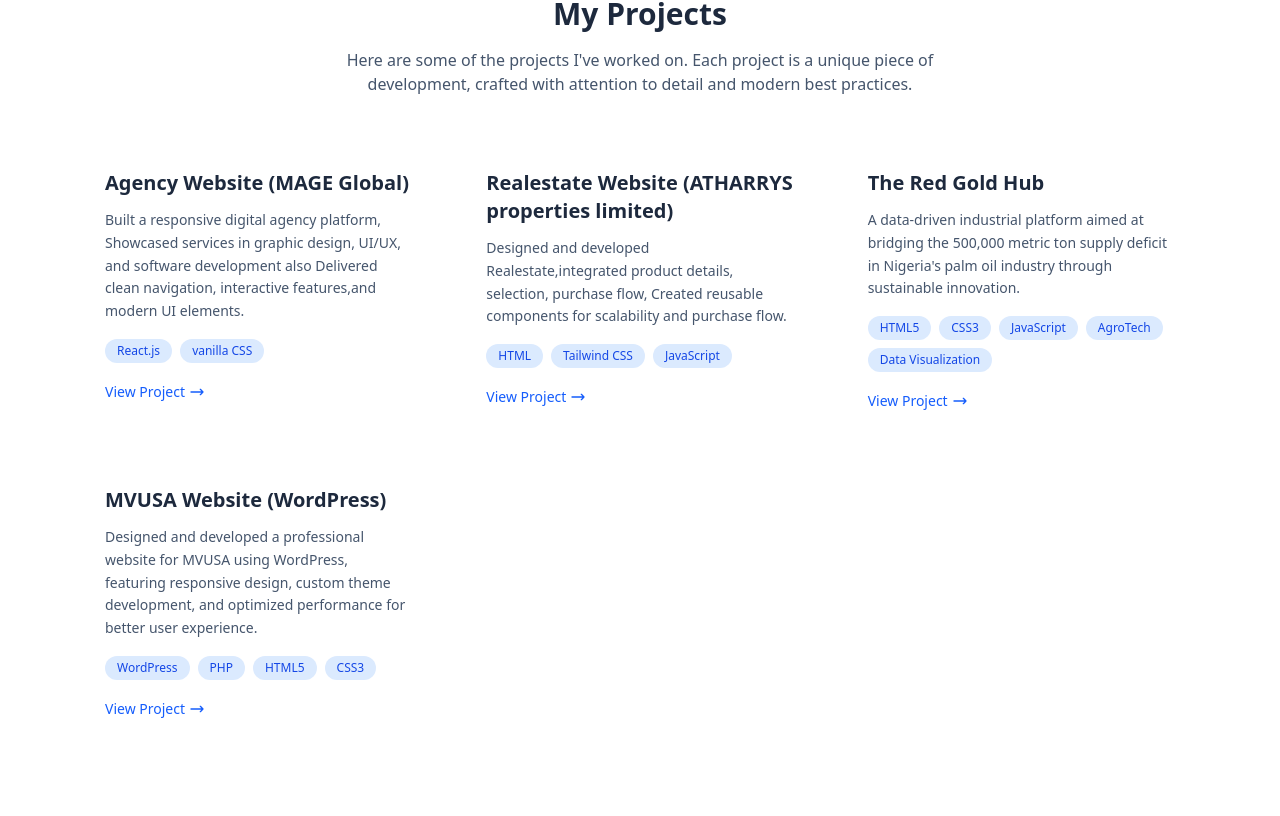
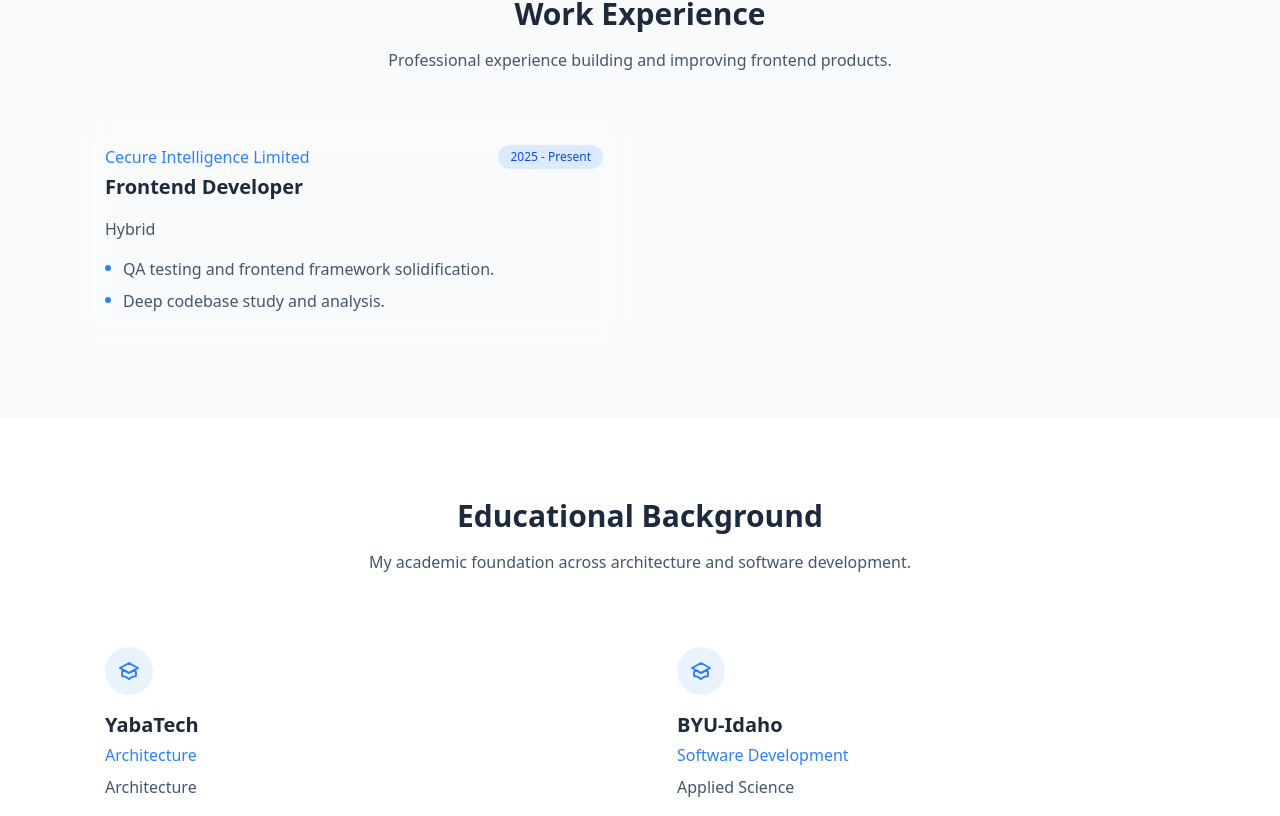
Before and after one commit to JoexSeven7/John_joshua_portfolio, a React app: page / in a window 1280 px wide. Shown: the part 1444-2260 px from the top of the page. Built offline with nearby package versions, Linux system fonts and the light colour scheme; the HTML template or start-up script is replaced by a standard one.

Commit message:
feat: add experience and education sections to portfolio

```diff
--- a/src/App.jsx
+++ b/src/App.jsx
@@ -1,6 +1,6 @@
 import { useState, useEffect } from 'react';
 import ProjectCard from './components/ProjectCard';
-import { projects, skills } from './data/projects';
+import { education, experience, projects, skills } from './data/projects';
 
 function App() {
   const [darkMode, setDarkMode] = useState(() => {
@@ -42,6 +42,8 @@
             <div className="hidden md:flex items-center space-x-8">
               <button onClick={() => scrollToSection('hero')} className="text-slate-600 dark:text-slate-300 hover:text-blue-500 transition-colors">Home</button>
               <button onClick={() => scrollToSection('about')} className="text-slate-600 dark:text-slate-300 hover:text-blue-500 transition-colors">About</button>
+              <button onClick={() => scrollToSection('experience')} className="text-slate-600 dark:text-slate-300 hover:text-blue-500 transition-colors">Experience</button>
+              <button onClick={() => scrollToSection('education')} className="text-slate-600 dark:text-slate-300 hover:text-blue-500 transition-colors">Education</button>
               <button onClick={() => scrollToSection('projects')} className="text-slate-600 dark:text-slate-300 hover:text-blue-500 transition-colors">Projects</button>
               <button onClick={() => scrollToSection('skills')} className="text-slate-600 dark:text-slate-300 hover:text-blue-500 transition-colors">Skills</button>
               <button onClick={() => scrollToSection('contact')} className="text-slate-600 dark:text-slate-300 hover:text-blue-500 transition-colors">Contact</button>
@@ -171,6 +173,68 @@
         </div>
       </section>
 
+      {/* Experience Section */}
+      <section id="experience" className="py-20 bg-slate-50 dark:bg-slate-800/50">
+        <div className="max-w-6xl mx-auto px-4">
+          <h2 className="text-3xl font-bold text-slate-800 dark:text-white text-center mb-4">Work Experience</h2>
+          <p className="text-slate-600 dark:text-slate-300 text-center mb-12 max-w-2xl mx-auto">
+            Professional experience building and improving frontend products.
+          </p>
+          <div className="grid md:grid-cols-2 gap-6">
+            {experience.map((job) => (
+              <div key={job.id} className="glass rounded-xl p-6 hover:scale-[1.02] transition-transform">
+                <div className="flex flex-col sm:flex-row sm:items-start sm:justify-between gap-3 mb-4">
+                  <div>
+                    <p className="text-blue-500 font-medium mb-1">{job.company}</p>
+                    <h3 className="text-xl font-bold text-slate-800 dark:text-white">{job.role}</h3>
+                  </div>
+                  <span className="px-3 py-1 text-xs font-medium rounded-full bg-blue-100 text-blue-700 dark:bg-blue-900/30 dark:text-blue-300 w-fit">
+                    {job.dates}
+                  </span>
+                </div>
+                <p className="text-slate-600 dark:text-slate-300 mb-4">{job.location}</p>
+                <ul className="space-y-2">
+                  {job.responsibilities.map((responsibility, index) => (
+                    <li key={index} className="flex gap-3 text-slate-600 dark:text-slate-300">
+                      <span className="mt-2 w-1.5 h-1.5 rounded-full bg-blue-500 flex-shrink-0"></span>
+                      <span>{responsibility}</span>
+                    </li>
+                  ))}
+                </ul>
+              </div>
+            ))}
+          </div>
+        </div>
+      </section>
+
+      {/* Education Section */}
+      <section id="education" className="py-20">
+        <div className="max-w-6xl mx-auto px-4">
+          <h2 className="text-3xl font-bold text-slate-800 dark:text-white text-center mb-4">Educational Background</h2>
+          <p className="text-slate-600 dark:text-slate-300 text-center mb-12 max-w-2xl mx-auto">
+            My academic foundation across architecture and software development.
+          </p>
+          <div className="grid sm:grid-cols-2 gap-6">
+            {education.map((item) => (
+              <div key={item.id} className="glass rounded-xl p-6 hover:scale-[1.02] transition-transform">
+                <div className="w-12 h-12 rounded-full bg-blue-500/10 flex items-center justify-center mb-4">
+                  <svg className="w-6 h-6 text-blue-500" fill="none" stroke="currentColor" viewBox="0 0 24 24">
+                    <path strokeLinecap="round" strokeLinejoin="round" strokeWidth={2} d="M12 14l9-5-9-5-9 5 9 5z" />
+                    <path strokeLinecap="round" strokeLinejoin="round" strokeWidth={2} d="M12 14l6.16-3.422a12.083 12.083 0 01.665 6.479A11.952 11.952 0 0012 20.055a11.952 11.952 0 00-6.824-3.004 12.078 12.078 0 01.665-6.479L12 14z" />
+                  </svg>
+                </div>
+                <h3 className="text-xl font-bold text-slate-800 dark:text-white mb-1">{item.institution}</h3>
+                <p className="text-blue-500 font-medium mb-2">{item.degree}</p>
+                <p className="text-slate-600 dark:text-slate-300">{item.field}</p>
+                {item.description && (
+                  <p className="text-slate-600 dark:text-slate-300 mt-3">{item.description}</p>
+                )}
+              </div>
+            ))}
+          </div>
+        </div>
+      </section>
+
       {/* Projects Section */}
       <section id="projects" className="py-20">
         <div className="max-w-6xl mx-auto px-4">
--- a/src/data/projects.js
+++ b/src/data/projects.js
@@ -59,6 +59,35 @@
 //   }
 ];
 
+export const experience = [
+  {
+    id: 1,
+    company: "Cecure Intelligence Limited",
+    role: "Frontend Developer",
+    dates: "2025 - Present",
+    location: "Hybrid",
+    responsibilities: [
+      "QA testing and frontend framework solidification.",
+      "Deep codebase study and analysis."
+    ]
+  }
+];
+
+export const education = [
+  {
+    id: 1,
+    institution: "YabaTech",
+    degree: "Architecture",
+    field: "Architecture"
+  },
+  {
+    id: 2,
+    institution: "BYU-Idaho",
+    degree: "Software Development",
+    field: "Applied Science"
+  }
+];
+
 export const skills = [
   { name: "JavaScript", icon: "https://cdn.jsdelivr.net/gh/devicons/devicon/icons/javascript/javascript-original.svg" },
   { name: "TypeScript", icon: "https://cdn.jsdelivr.net/gh/devicons/devicon/icons/typescript/typescript-original.svg" },
```
